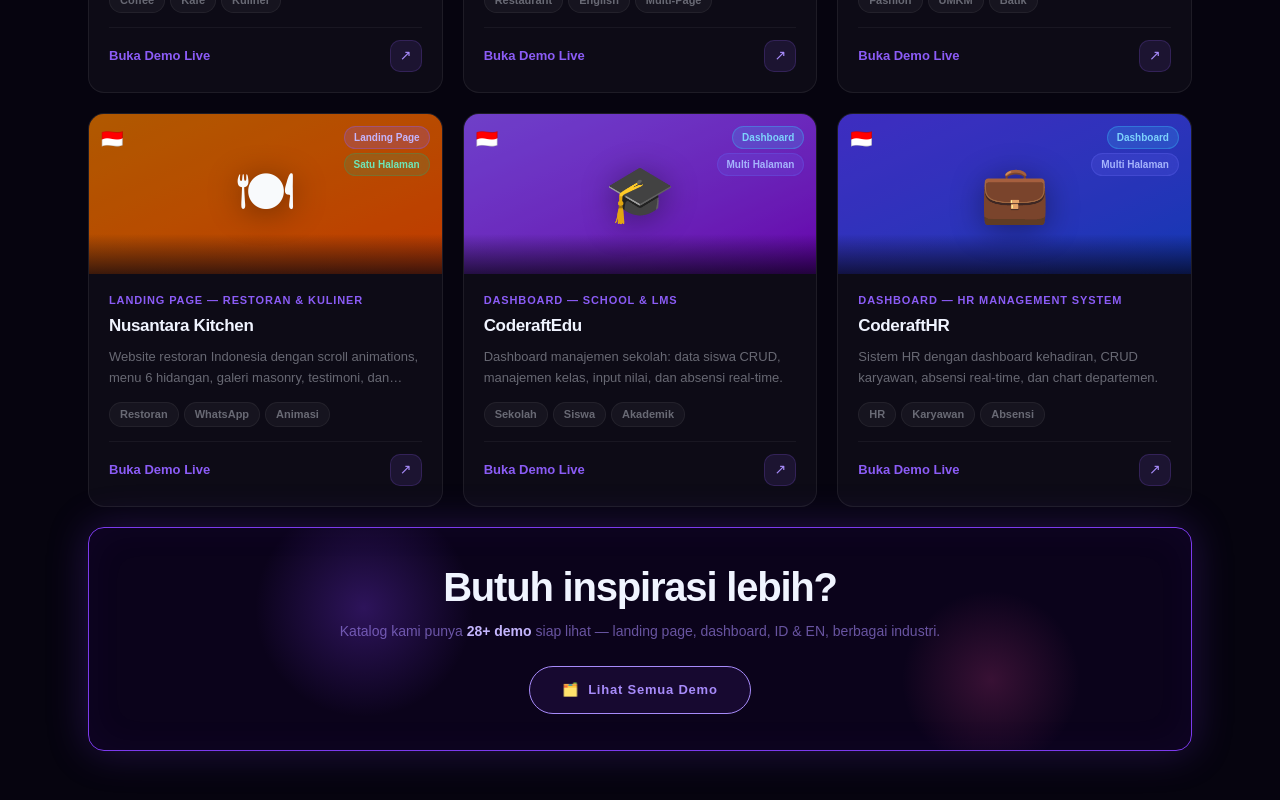
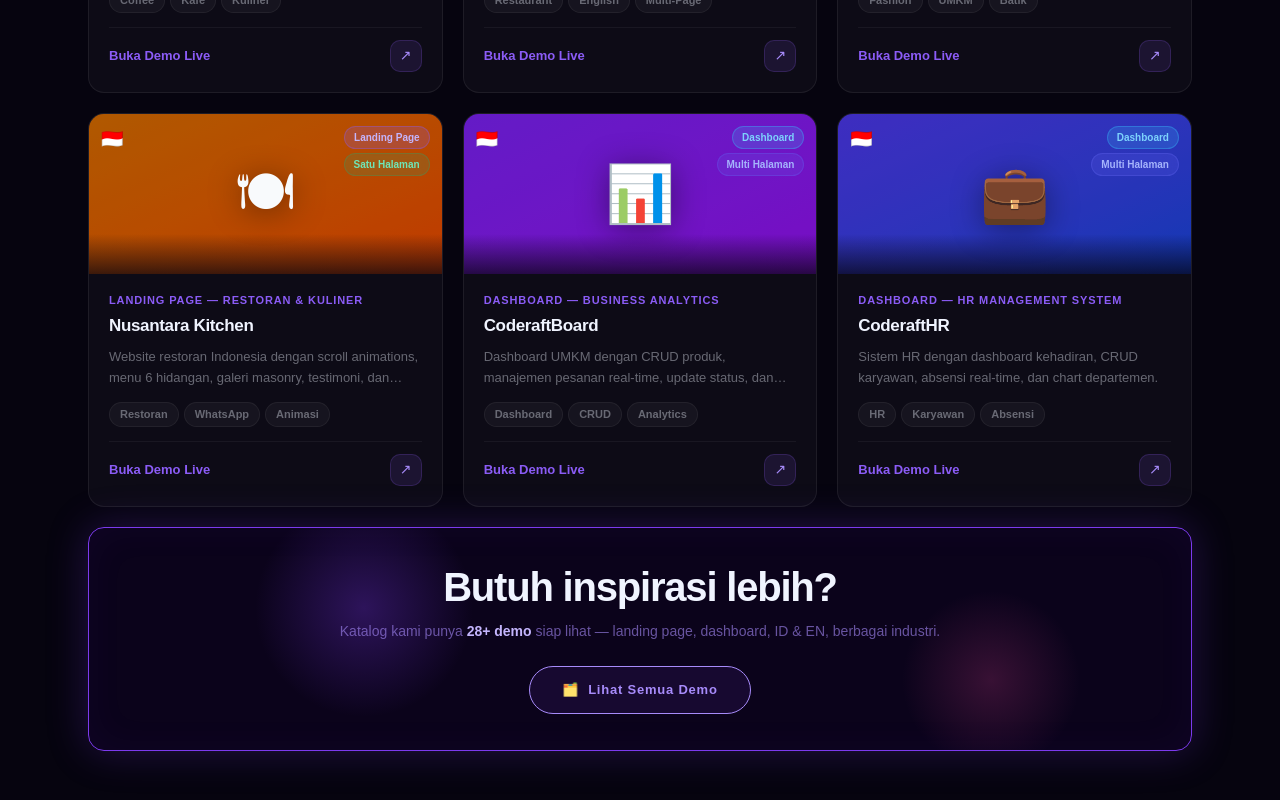
Before and after one commit to coderaft-studio/coderaft-studio, a Next.js app: page / in a window 1280 px wide. Shown: the part 2726-3526 px from the top of the page. Built offline with nearby package versions, Linux system fonts and the light colour scheme.

Commit message:
Update Portofolio.js

```diff
--- a/components/Portofolio.js
+++ b/components/Portofolio.js
@@ -5,7 +5,7 @@ const demos = [
   { title:"Amber & Co.",       subcat:"Landing Page — Restaurant & Brunch",     desc:"Website restoran premium bahasa Inggris dengan halaman menu, galeri, reservasi, tentang, dan kontak.",                     url:"https://amber.coderaft.web.id",              color:"from-yellow-700 to-amber-800",   emoji:"🍳",  cat:"Landing Page", lang:"en", pageType:"multi", tags:["Restaurant","English","Multi-Page"] },
   { title:"Batik Nala",        subcat:"Landing Page — Fashion & UMKM",          desc:"Toko batik premium dengan koleksi 6 produk, carousel foto proses membatik, cara pemesanan, dan CTA WhatsApp.",             url:"https://batik.coderaft.web.id",              color:"from-indigo-600 to-violet-600",  emoji:"🪡",  cat:"Landing Page", lang:"id", pageType:"satu",  tags:["Fashion","UMKM","Batik"] },
   { title:"Nusantara Kitchen", subcat:"Landing Page — Restoran & Kuliner",      desc:"Website restoran Indonesia dengan scroll animations, menu 6 hidangan, galeri masonry, testimoni, dan reservasi WhatsApp.", url:"https://resto.coderaft.web.id",              color:"from-amber-600 to-orange-600",   emoji:"🍽",  cat:"Landing Page", lang:"id", pageType:"satu",  tags:["Restoran","WhatsApp","Animasi"] },
-  { title:"CoderaftEdu",       subcat:"Dashboard — School & LMS",               desc:"Dashboard manajemen sekolah: data siswa CRUD, manajemen kelas, input nilai, dan absensi real-time.",                        url:"https://demos.coderaft.web.id/demo/eduadmin", color:"from-violet-500 to-purple-700",  emoji:"🎓",  cat:"Dashboard",    lang:"id", pageType:"multi", tags:["Sekolah","Siswa","Akademik"] },
+  { title:"CoderaftBoard",     subcat:"Dashboard — Business Analytics",         desc:"Dashboard UMKM dengan CRUD produk, manajemen pesanan real-time, update status, dan analytics chart interaktif.",             url:"https://board.coderaft.web.id",              color:"from-violet-600 to-purple-600",  emoji:"📊",  cat:"Dashboard",    lang:"id", pageType:"multi", tags:["Dashboard","CRUD","Analytics"] },
   { title:"CoderaftHR",        subcat:"Dashboard — HR Management System",       desc:"Sistem HR dengan dashboard kehadiran, CRUD karyawan, absensi real-time, dan chart departemen.",                              url:"https://hr.coderaft.web.id",                 color:"from-indigo-600 to-blue-700",    emoji:"💼",  cat:"Dashboard",    lang:"id", pageType:"multi", tags:["HR","Karyawan","Absensi"] },
 ];
 
```
